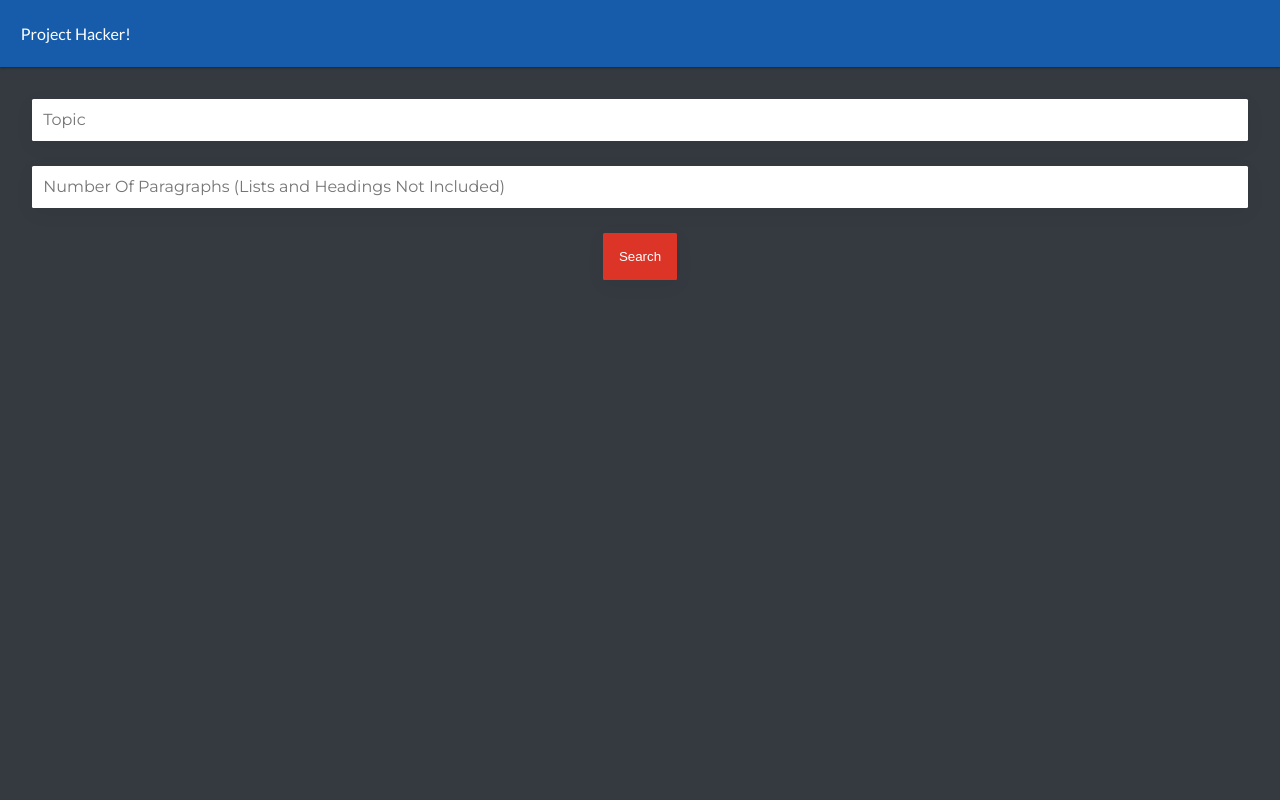
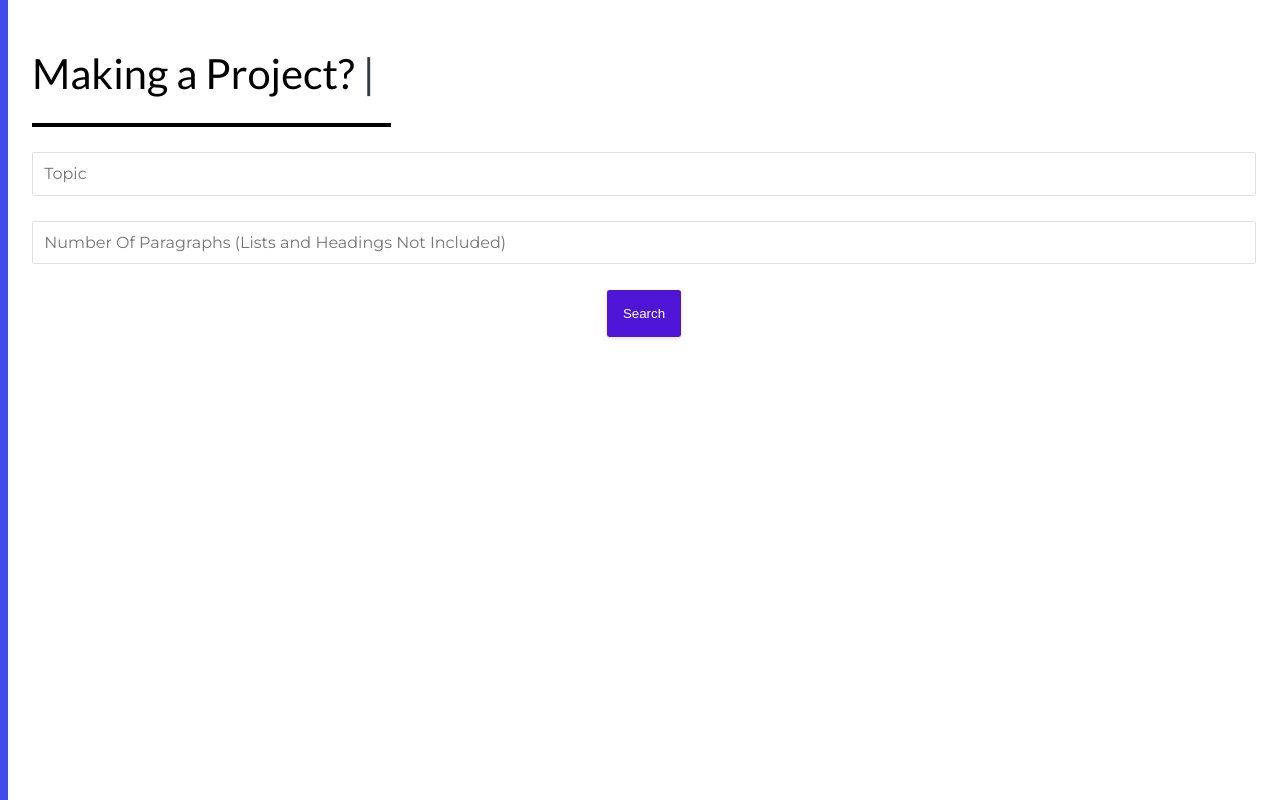
Before and after one commit to deve-sh/Project-Hacker, a plain HTML site: page index.html in a window 1280 px wide. Drawn offline with Linux system fonts and the light colour scheme.

Commit message:
Front End Improvements.

```diff
--- a/index.html
+++ b/index.html
@@ -10,10 +10,11 @@
 	<meta name="viewport" content="width=device-width, initial-scale=1.0">
 </head>
 <body>
-	<header id="header">
-		Project Hacker!
-	</header>
 	<main>
+		<div id="headercontainer">
+			<span id="header"></span> <span class='blinker'>|</span>
+		</div>
+		<br/><br/>
 		<form onsubmit="formsubmit(event)" id='topicform' align='center'>
 			<input type="text" name="topic" required id='topic' placeholder="Topic" /><br/><br/>
 			<input type="number" min="2" placeholder="Number Of Paragraphs (Lists and Headings Not Included)" required name="npara" id='npara'>
@@ -21,6 +22,7 @@
 			<br/>
 			<button type="submit">Search</button>
 		</form>
+		<br/>
 		<div id="response"></div>
 		<br>
 		<div align="center">
--- a/scripts.js
+++ b/scripts.js
@@ -7,6 +7,23 @@
 */
 
 let endpoint = "https://en.wikipedia.org/w/api.php?format=json&origin=*&action=query&prop=extracts&titles=";	// Wikipedia API Endpoint
+
+// Display typing sentence.
+
+let projecttext = "Making a Project?";	// Text to type.
+let i = 0;	// Counter Variable
+
+const typer = () => {
+	if(i==projecttext.length){
+		clearInterval(y);
+	}
+	else{
+		document.getElementById('header').textContent += projecttext[i];
+		i++;
+	}
+}
+
+let y = setInterval(typer,80);
 
 // Form Submission Function
 
--- a/styles.css
+++ b/styles.css
@@ -14,29 +14,53 @@
 body{
 	padding: 0;
 	margin: 0;
-	background: #343a40;
-	color: #ffffff;
+	background: #ffffff;
+	color: #343a40;
 	font-size: 1em;
 	line-height: 1.6;
 	font-family: 'Lato','Montserrat',sans-serif;
 }
 
 main{
+	padding: 1.5rem;
+	margin: 0;
+	max-width: 100vw;
+	min-height: 100vh;
+	border-left: 0.5rem solid #404deb;
+}
+
+#headercontainer{
 	padding: 1rem;
-	margin: 0;
+	padding-left: 0;
+	border-bottom: 0.3rem solid #000000;
+	display: inline-block;
+	font-size: 2.6em;
 }
 
 #header{
-	padding: 1.3rem;
-	background: #165caa;
-	color: #ffffff;
-	box-shadow: 0 1px 3px rgba(0,0,0,0.12), 0 1px 2px rgba(0,0,0,0.24);
+	color: #000000;
+	display: inline-block;
+}
+
+.blinker{
+	animation: blink 1s step-end infinite;
+}
+
+@keyframes blink{
+	from,to{opacity:1}
+	50%{opacity:0}
+}
+
+@-webkit-keyframes blink{
+	from,to{opacity:1}
+	50%{opacity:0}
 }
 
 #response{
 	padding: 0.8rem;
 	display: none;
 	background: #2d3034;
+	color: #ffffff;
 	border-radius: 0.15rem;
 	font-family: 'Montserrat','Lato',sans-serif;
 }
@@ -46,7 +70,6 @@ main{
 }
 
 #topicform{
-	padding: 1rem;
 	color: #ffffff;
 }
 
@@ -57,8 +80,8 @@ main{
 	width: 100%;
 	border: none;
 	outline: none;
+	border: 0.1rem solid #dfdfdf;
 	border-radius: 0.1rem;
-	box-shadow: 0 5px 20px 0 rgba(0,0,0,0.05);
 	font-size: 1em;
 }
 
@@ -75,10 +98,10 @@ input[type=number] {
 
 #topicform button{
 	color: #ffffff;
-	box-shadow: 0 5px 20px 0 rgba(0,0,0,0.05);
-	background: #dc3528;
+	box-shadow: rgba(0, 0, 0, 0.1) 0px 2px 4px 0px;
+	background: #4f15d6;
 	padding: 1rem;
-	border-radius: 0.1rem;
+	border-radius:0.15rem;
 	border: none;
 	outline: none;
 }
@@ -88,8 +111,24 @@ input[type=number] {
 	color: #ffffff;
 	cursor: pointer;
 	background: #00ad9f;
-	border-radius: 0.1rem;
+	border-radius: 0.15rem;
 	display: none;
 	font-size: 0.85em;
-	box-shadow: 0 5px 20px 0 rgba(0,0,0,0.05);
+	box-shadow : rgba(0, 0, 0, 0.1) 0px 2px 4px 0px;
 }
+
+@media only screen and (max-width:900px),(max-height:400px){
+	/*	TABLETS	*/
+
+	#headercontainer{
+		font-size: 2em;
+	}
+}
+
+@media only screen and (max-width:600px),(max-height:300px){
+	/*	TABLETS	*/
+
+	#headercontainer{
+		font-size: 1.5em;
+	}
+}
```
